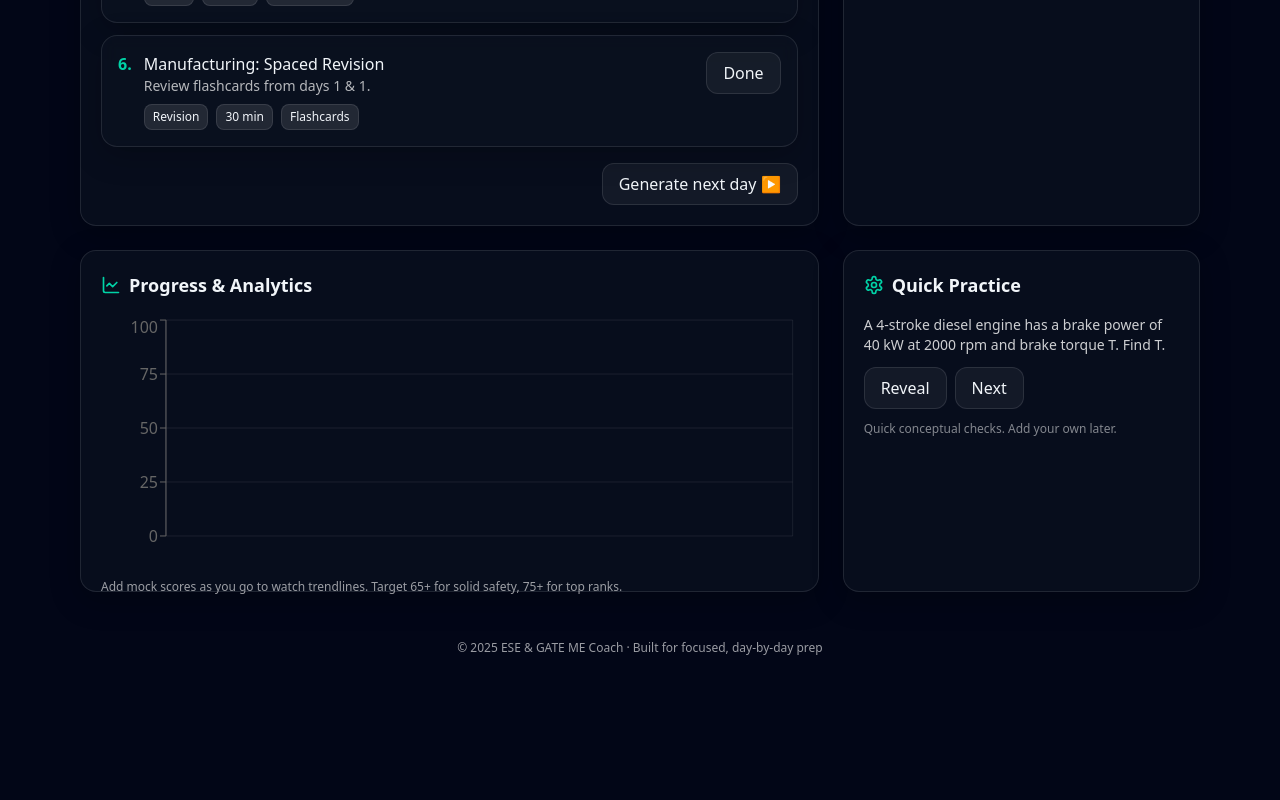
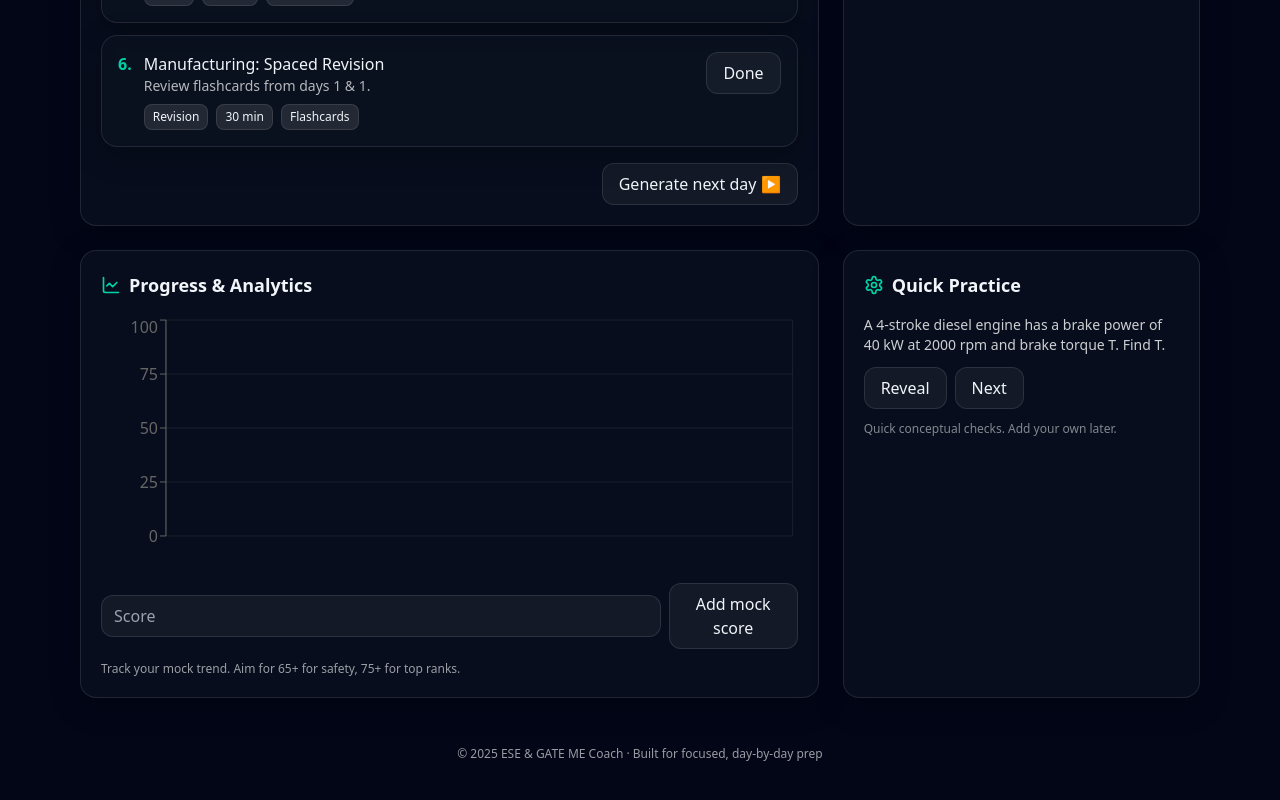
Before and after one commit to push04/Prep, a React (Vite) app: page / in a window 1280 px wide. Shown: the part 779-1579 px from the top of the page. Before the commit the page ends 1483 px from the top, so only its background shows below. Built offline with nearby package versions, Linux system fonts and the light colour scheme.

Commit message:
Update ProgressChart.jsx

```diff
--- a/src/components/ProgressChart.jsx
+++ b/src/components/ProgressChart.jsx
@@ -1,13 +1,19 @@
-import React from 'react'
-import { LineChart, Line, XAxis, YAxis, Tooltip, ResponsiveContainer, CartesianGrid } from 'recharts'
+import React, { useState } from "react";
+import { LineChart, Line, XAxis, YAxis, Tooltip, ResponsiveContainer, CartesianGrid } from "recharts";
 
-export default function ProgressChart({ progress }) {
-  const data = progress.mockScores.map((s, idx) => ({
-    name: `Mock ${idx + 1}`,
-    score: s
-  }))
+export default function ProgressChart({ progress, onAddScore }) {
+  const [score, setScore] = useState("");
+  const data = (progress.mockScores || []).map((s, idx) => ({ name: `Mock ${idx + 1}`, score: s }));
+
+  const add = () => {
+    const n = Number(score);
+    if (!Number.isFinite(n) || n < 0 || n > 100) return;
+    onAddScore(n);
+    setScore("");
+  };
 
   return (
+    <div className="space-y-3">
       <div className="h-64">
         <ResponsiveContainer width="100%" height="100%">
           <LineChart data={data}>
@@ -18,9 +24,22 @@ export default function ProgressChart({ progress }) {
             <Line type="monotone" dataKey="score" dot />
           </LineChart>
         </ResponsiveContainer>
-      <div className="text-xs text-white/60 mt-2">
-        Add mock scores as you go to watch trendlines. Target 65+ for solid safety, 75+ for top ranks.
+      </div>
+
+      <div className="flex gap-2 items-center">
+        <input
+          className="input w-28"
+          placeholder="Score"
+          value={score}
+          onChange={(e) => setScore(e.target.value)}
+          onKeyDown={(e) => e.key === "Enter" && add()}
+        />
+        <button className="btn" onClick={add}>Add mock score</button>
+      </div>
+
+      <div className="text-xs text-white/60">
+        Track your mock trend. Aim for 65+ for safety, 75+ for top ranks.
       </div>
     </div>
-  )
+  );
 }
```
Lines whose indentation alone changed are shown as unchanged.
